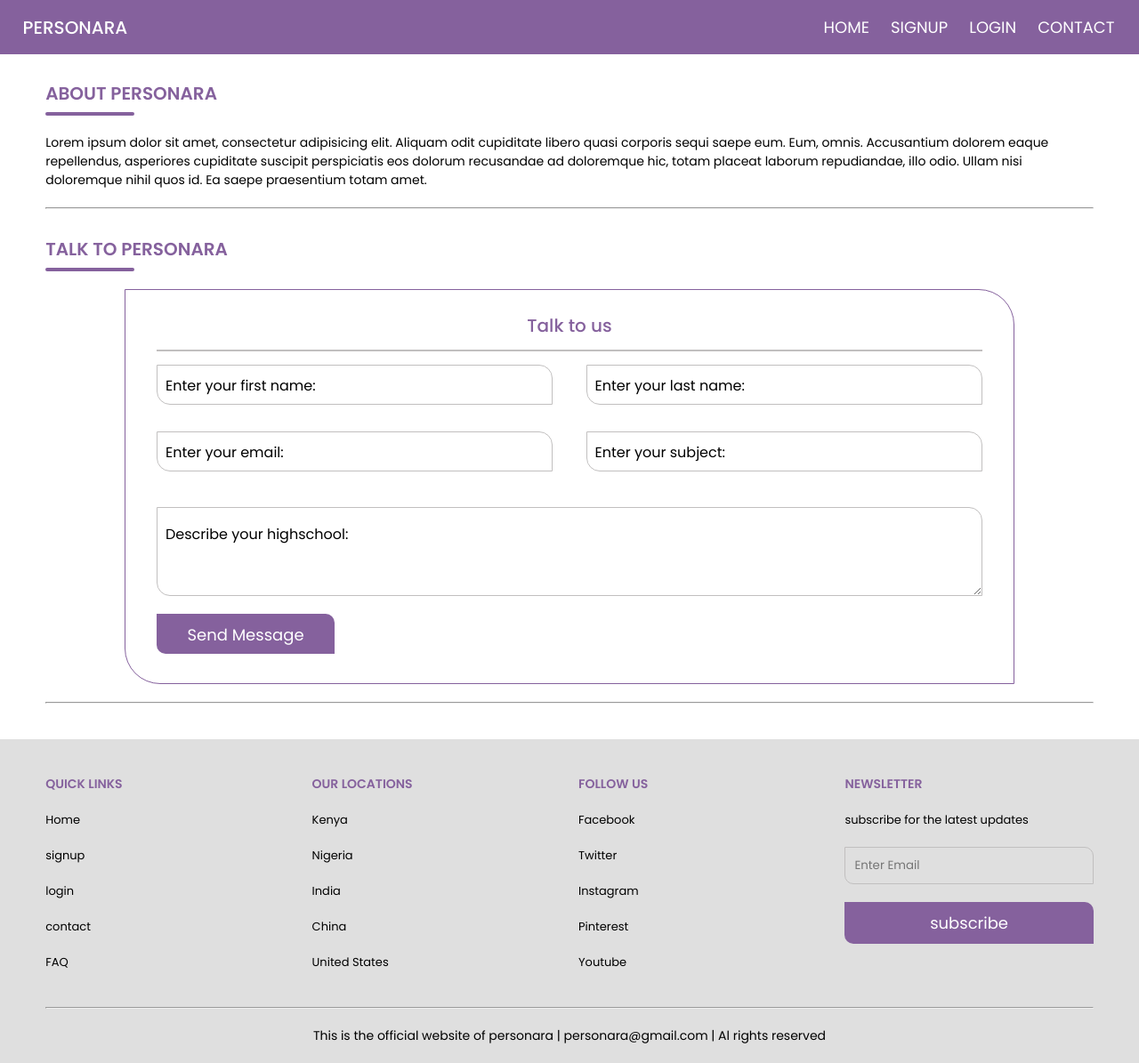
After one commit to muendokennedy/user-profie-login-system-object-oriented-php-MVC, a PHP site: page /contact.html in a window 1280 px wide. The commit adds this page. Shown: the whole page at 89% size. Run offline with PHP 8.4, Linux system fonts and the light colour scheme.

Commit message:
Finished the fronte-end design of the contact page

```diff
--- /dev/null
+++ b/contact.html
@@ -0,0 +1,105 @@
+<!DOCTYPE html>
+<html lang="en">
+<head>
+  <meta charset="UTF-8">
+  <meta http-equiv="X-UA-Compatible" content="IE=edge">
+  <meta name="viewport" content="width=device-width, initial-scale=1.0">
+  <!-- The custom CSS link -->
+  <link rel="stylesheet" href="style.css">
+  <!-- The font-awesome CDN link -->
+  <link rel="stylesheet" href="https://cdnjs.cloudflare.com/ajax/libs/font-awesome/6.2.1/css/all.min.css"/>
+  <title>Personara profile system</title>
+</head>
+<body>
+  <!-- The navigation bar -->
+  <div class="navigation-bar">
+    <div class="logo">personara</div>
+    <nav>
+      <a href="index.html">home</a>
+      <a href="signup.html">signup</a>
+      <a href="login.html">login</a>
+      <a href="contact.html">contact</a>
+    </nav>
+    <!-- The body section -->
+  </div>
+  <section class="home">
+    <div class="header">
+    <div class="heading">about personara</div>
+      <div class="heading-text">Lorem ipsum dolor sit amet, consectetur adipisicing elit. Aliquam odit cupiditate libero quasi corporis sequi saepe eum. Eum, omnis. Accusantium dolorem eaque repellendus, asperiores cupiditate suscipit perspiciatis eos dolorum recusandae ad doloremque hic, totam placeat laborum repudiandae, illo odio. Ullam nisi doloremque nihil quos id. Ea saepe praesentium totam amet.</div>
+      <hr>
+    </div>
+    <div class="heading">talk to personara</div>
+    <div class="error-block">All fields are required</div>
+    <form action="#" method="POST"  autocomplete="off" class="form-container sign-up contact-form">
+          <div class="signup-title">Talk to us</div>
+          <div class="input-row">
+          <div class="input-box">
+            <input type="text" name="fname" id="fname" required>
+            <label for="fname">Enter your first name:</label>
+          </div>
+          <div class="input-box">
+            <input type="text" name="lname" id="lname" required>
+            <label for="lname">Enter your last name:</label>
+          </div>
+          </div>
+          <div class="input-row">
+            <div class="input-box">
+              <input type="text" name="email" id="email" required>
+              <label for="email">Enter your email:</label>
+            </div>
+          <div class="input-box">
+            <input type="text" name="subject" id="subject" required>
+            <label for="subject">Enter your subject:</label>
+          </div>
+          </div>
+          <div class="input-box profile-input-box">
+            <textarea name="highschool" id="highschool" required></textarea>
+            <label for="highschool">Describe your highschool:</label>
+          </div>
+          <div class="input-box profile-navigation-button-container">
+            <button type="submit" class="btn" name="submit">Send Message</button>
+          </div>
+        </form>
+    <hr>
+  </section>
+  <footer>
+    <div class="link-box-container">
+      <div class="link-box">
+        <div class="link-title">quick links</div>
+        <a href="#">Home</a>
+        <a href="#">signup</a>
+        <a href="#">login</a>
+        <a href="#">contact</a>
+        <a href="#">FAQ</a>
+      </div>
+      <div class="link-box">
+        <div class="link-title">our locations</div>
+        <a href="#">Kenya</a>
+        <a href="#">Nigeria</a>
+        <a href="#">India</a>
+        <a href="#">China</a>
+        <a href="#">United States</a>
+      </div>
+      <div class="link-box">
+        <div class="link-title">follow us</div>
+        <a href="#">Facebook</a>
+        <a href="#">Twitter</a>
+        <a href="#">Instagram</a>
+        <a href="#">Pinterest</a>
+        <a href="#">Youtube</a>
+      </div>
+      <div class="link-box">
+        <div class="link-title">newsletter</div>
+        <p>subscribe for the latest updates</p>
+        <form>
+          <input type="email" placeholder="Enter Email">
+          <button class="btn" type="submit">subscribe</button>
+        </form>
+      </div>
+    </div>
+    <hr>
+    <div class="copyright-text">This is the official website of personara | personara@gmail.com | Al rights reserved</div>
+  </footer>
+  <script src="signup.js"></script>
+</body>
+</html>
--- a/style.css
+++ b/style.css
@@ -447,7 +447,9 @@ hr{
   display: flex;
   justify-content: space-between;
 }
-
+.contact-form{
+  display: block;
+}
 /* The footer section */
 footer{
   background: #DFDFDF;
```
